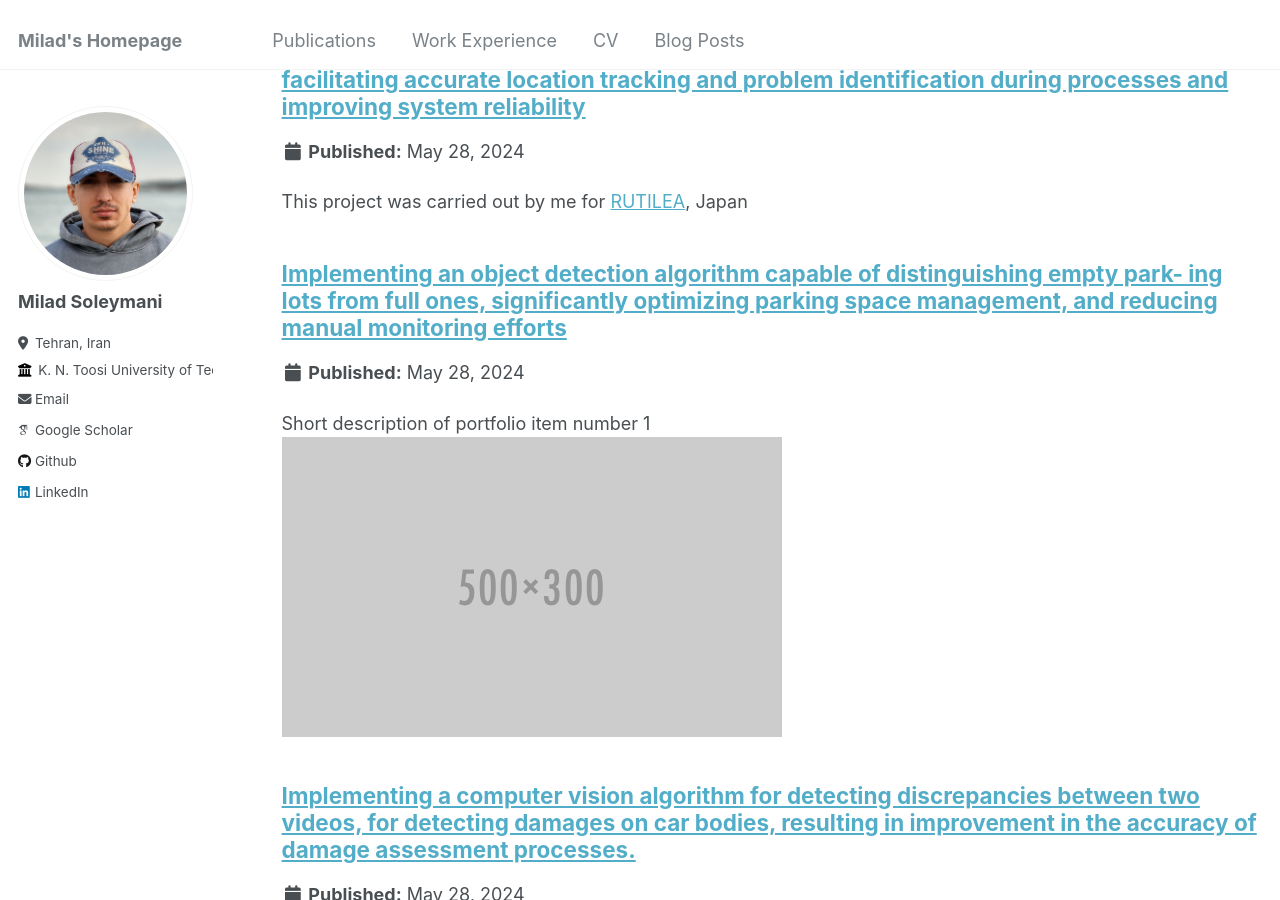
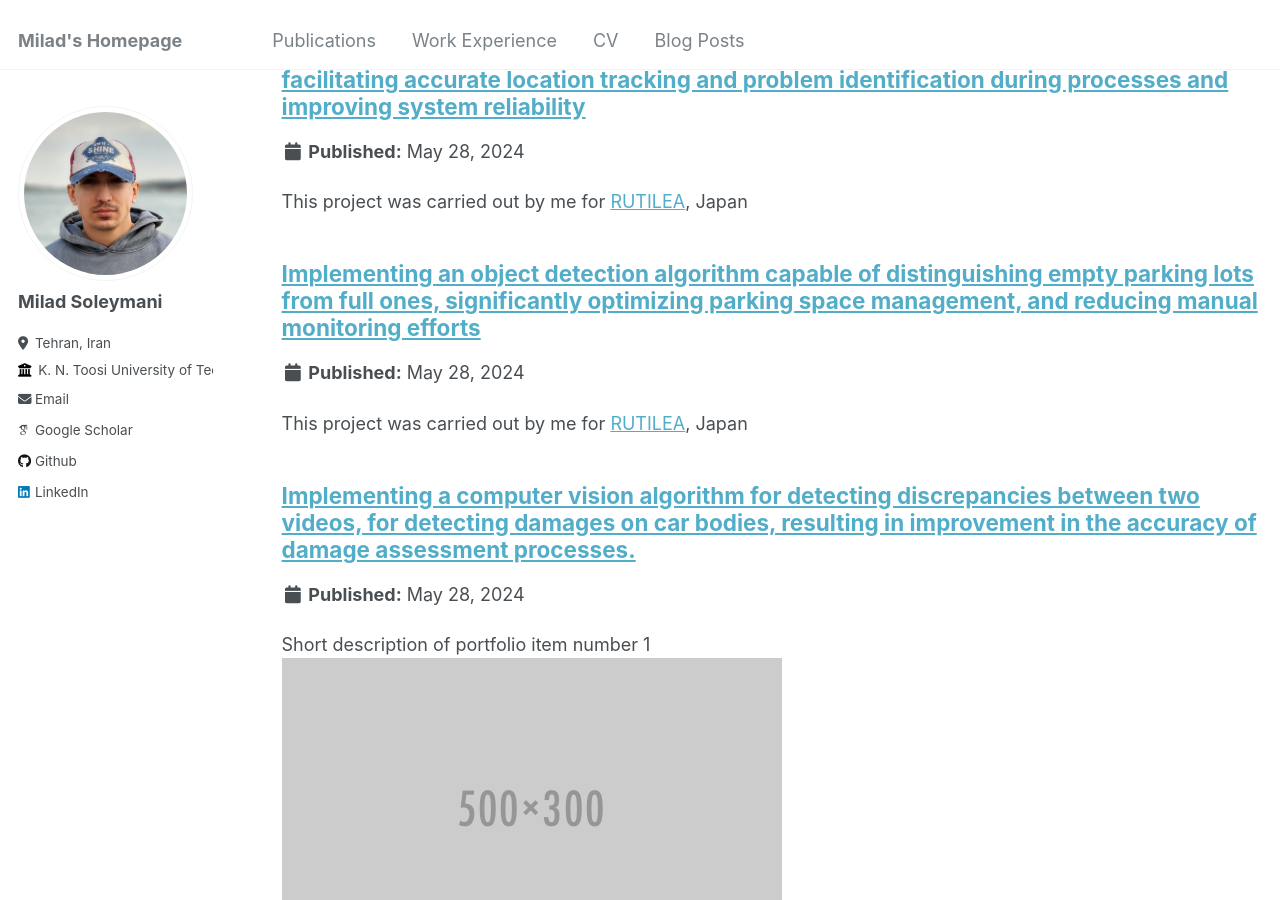
Before and after one commit to MiladSoleymani/Milad-Soleymani, a Jekyll site: the page built from _pages/portfolio.html, in a window 1280 px wide and 900 px high, scrolled down 1247 px. Built offline with Jekyll 4.4.1, drawn with Linux system fonts in a browser that asks for light colours; some web fonts are replaced.

Commit message:
Update portfolio-1 copy 8.md

```diff
--- a/_portfolio/portfolio-1 copy 8.md
+++ b/_portfolio/portfolio-1 copy 8.md
@@ -1,5 +1,5 @@
 ---
-title: "Implementing an object detection algorithm capable of distinguishing empty park- ing lots from full ones, significantly optimizing parking space management, and reducing manual monitoring efforts"
-excerpt: "Short description of portfolio item number 1<br/><img src='/images/500x300.png'>"
+title: "Implementing an object detection algorithm capable of distinguishing empty parking lots from full ones, significantly optimizing parking space management, and reducing manual monitoring efforts"
+excerpt: "This project was carried out by me for [RUTILEA](https://rutilea.com/en/rutilea/), Japan"
 collection: portfolio
 ---
```
